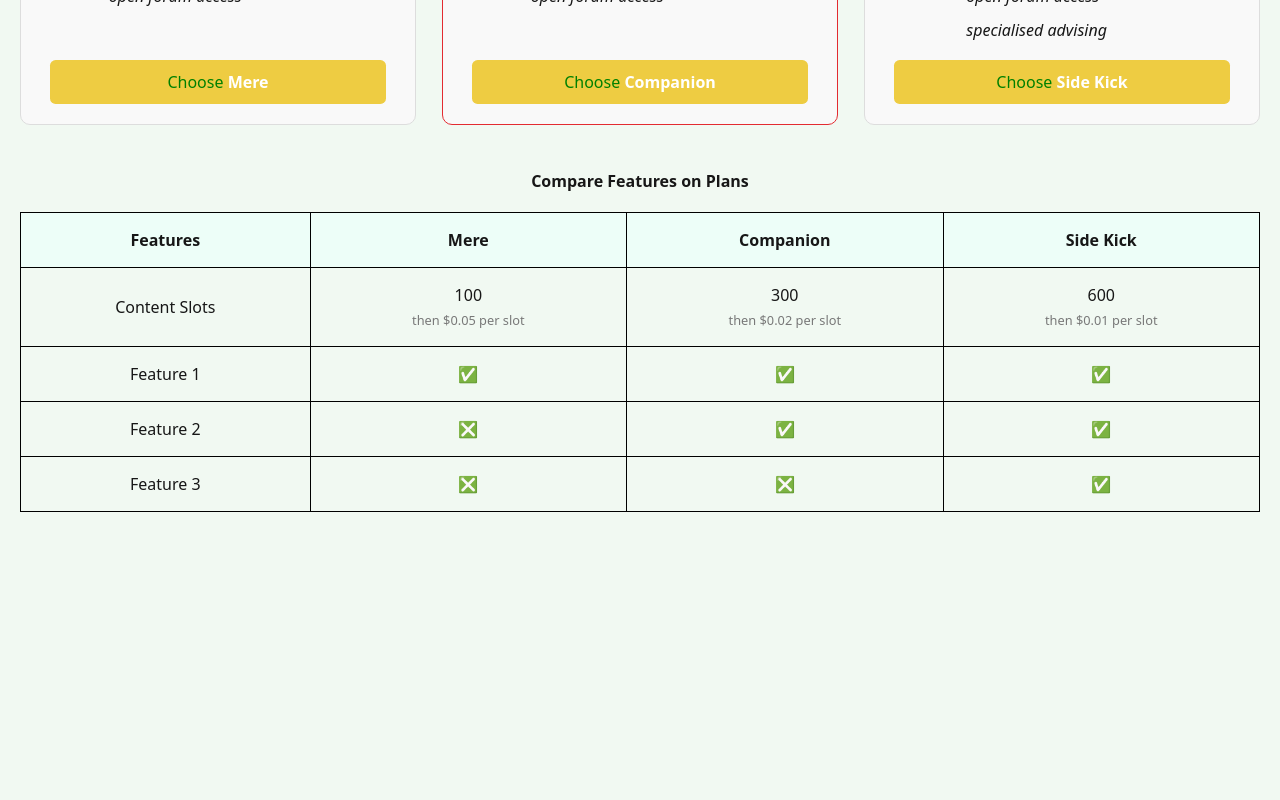
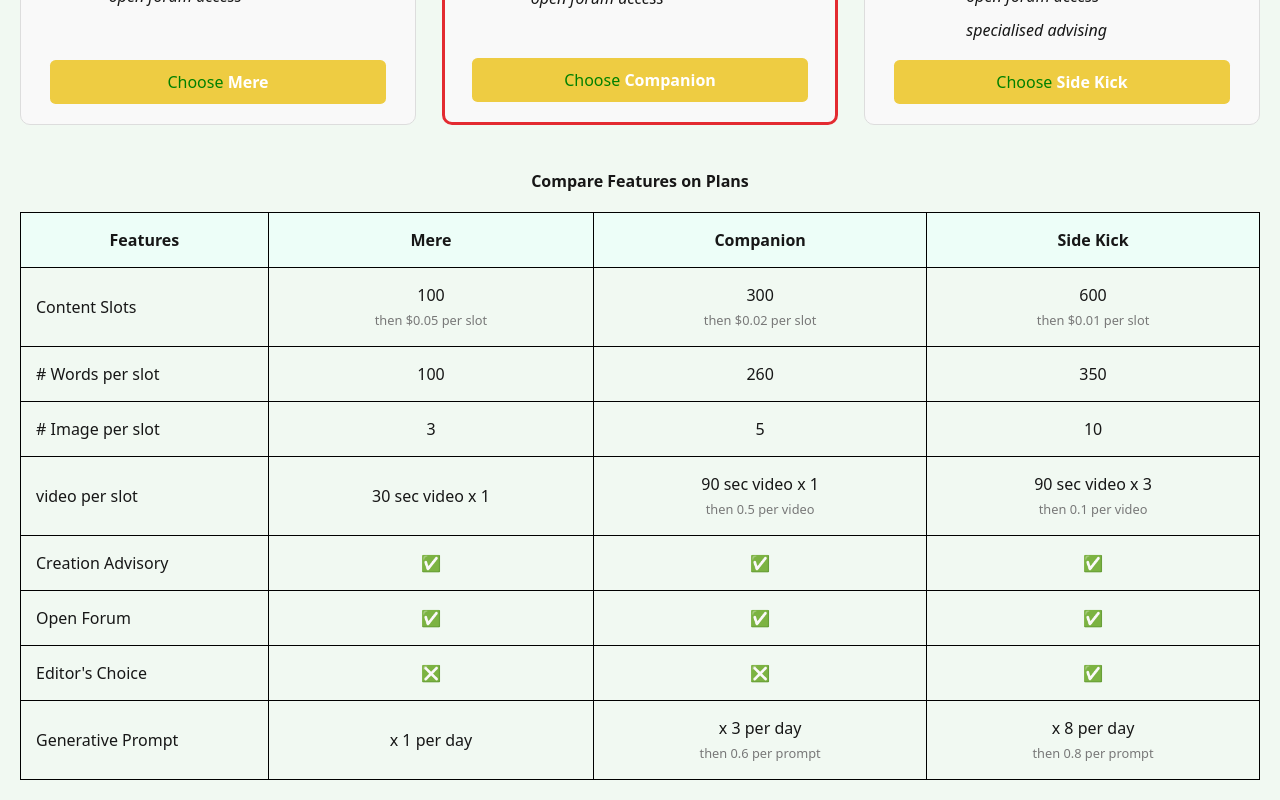
Before and after one commit to exiafuture/StarchMilk-MVP, a Next.js app: page /pricing-plans in a window 1280 px wide. Shown: the part 560-1360 px from the top of the page. Before the commit the page ends 1092 px from the top, so only its background shows below. Built offline with nearby package versions, Linux system fonts and the light colour scheme.

Commit message:
yang jian

```diff
--- a/app/pricing-plans/page.tsx
+++ b/app/pricing-plans/page.tsx
@@ -139,22 +139,66 @@ const Pricing = () => {
               </td>
             </tr>
             <tr>
-              <td>Feature 1</td>
+              <td># Words per slot</td>
+              <td>
+                100
+              </td>
+              <td>260</td>
+              <td>350</td>
+            </tr>
+            <tr>
+              <td># Image per slot</td>
+              <td>3</td>
+              <td>5</td>
+              <td>10</td>
+            </tr>
+            <tr>
+              <td>video per slot</td>
+              <td>30 sec video x 1</td>
+              <td>
+                90 sec video x 1
+                <br />
+                <small>then 0.5 per video</small>
+              </td>
+              <td>
+                90 sec video x 3
+                <br />
+                <small>
+                  then 0.1 per video
+                </small>
+              </td>
+            </tr>
+            <tr>
+              <td>Creation Advisory</td>
               <td>✅</td>
               <td>✅</td>
               <td>✅</td>
             </tr>
             <tr>
-              <td>Feature 2</td>
-              <td>❎</td>
+              <td>Open Forum</td>
+              <td>✅</td>
               <td>✅</td>
               <td>✅</td>
             </tr>
             <tr>
-              <td>Feature 3</td>
+              <td>Editor's Choice</td>
               <td>❎</td>
               <td>❎</td>
               <td>✅</td>
+            </tr>
+            <tr>
+              <td>Generative Prompt</td>
+              <td>x 1 per day</td>
+              <td>
+                x 3 per day
+                <br />
+                <small>then 0.6 per prompt</small>
+              </td>
+              <td>
+                x 8 per day
+                <br />
+                <small>then 0.8 per prompt</small>
+              </td>
             </tr>
           </tbody>
         </table>
--- a/app/pricing-plans/pricing.css
+++ b/app/pricing-plans/pricing.css
@@ -144,12 +144,17 @@
 }
 
 .popular {
-  border: 1px solid #e32b31;
+  border: 3px solid #e32b31;
 }
 
 .comparison-table table {
   width: 100%;
   border-collapse: collapse;
+}
+
+.comparison-table table td:first-child {
+  text-align: left;
+  width: 20%;
 }
 
 .comparison-table h2 {
```
